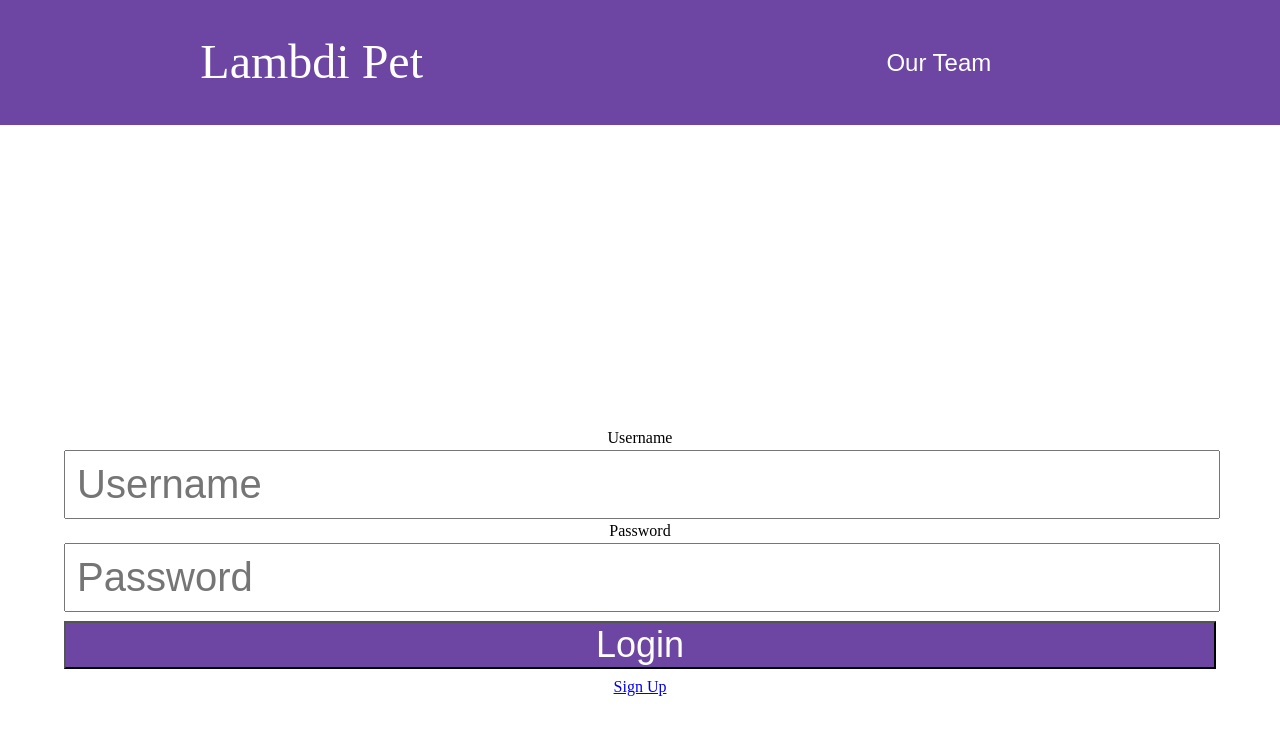
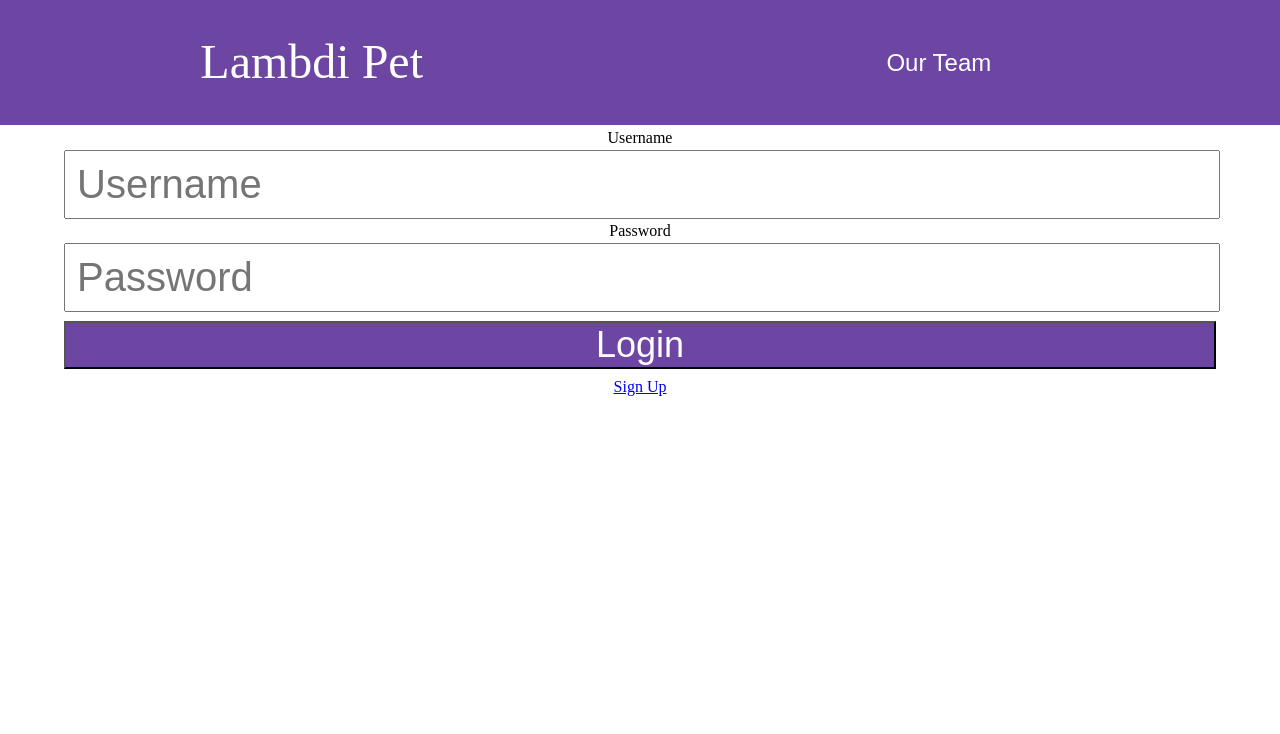
Before and after one commit to Build-Week-Gigapet1/FE, a React (Create React App) app in the folder gigapet1/: page /login in a window 1280 px wide. Shown: the top 734 px of the page. Built offline with nearby package versions, Linux system fonts and the light colour scheme.

Commit message:
Moved chart to dashboard component

```diff
--- a/gigapet1/src/App.js
+++ b/gigapet1/src/App.js
@@ -54,7 +54,6 @@ console.log("petFeedLog");*/
       <UserInfoContext.Provider value={{petFeedLog, setChangeMade, setPetFeedLog, menuState, setMenuState}}>
           <NavBar/>
           <PrivateRoute path="/" component={NavLinks} />
-          <Chart/>
           <PrivateRoute exact path="/dashboard" component={Dashboard} />
           <PrivateRoute exact path="/feedlog" component={FoodLog} />
           <PrivateRoute exact path="/feedpet" component={AddFoodForm} />
```
